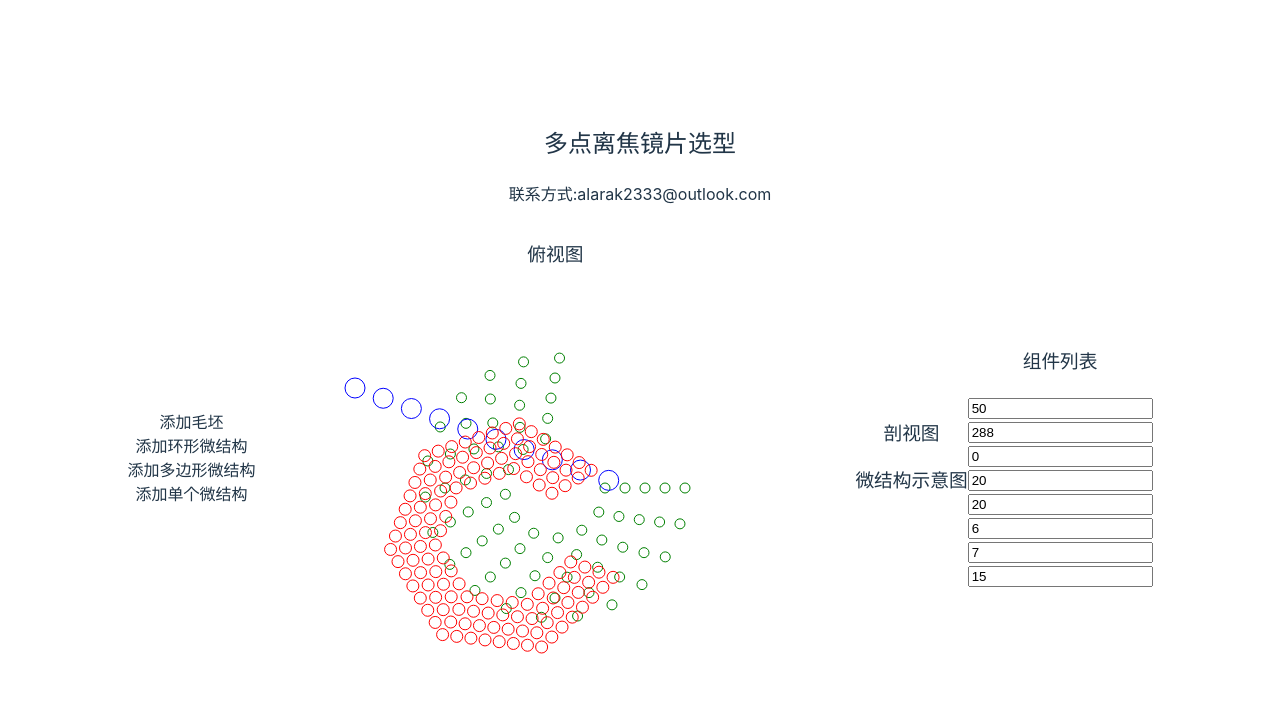
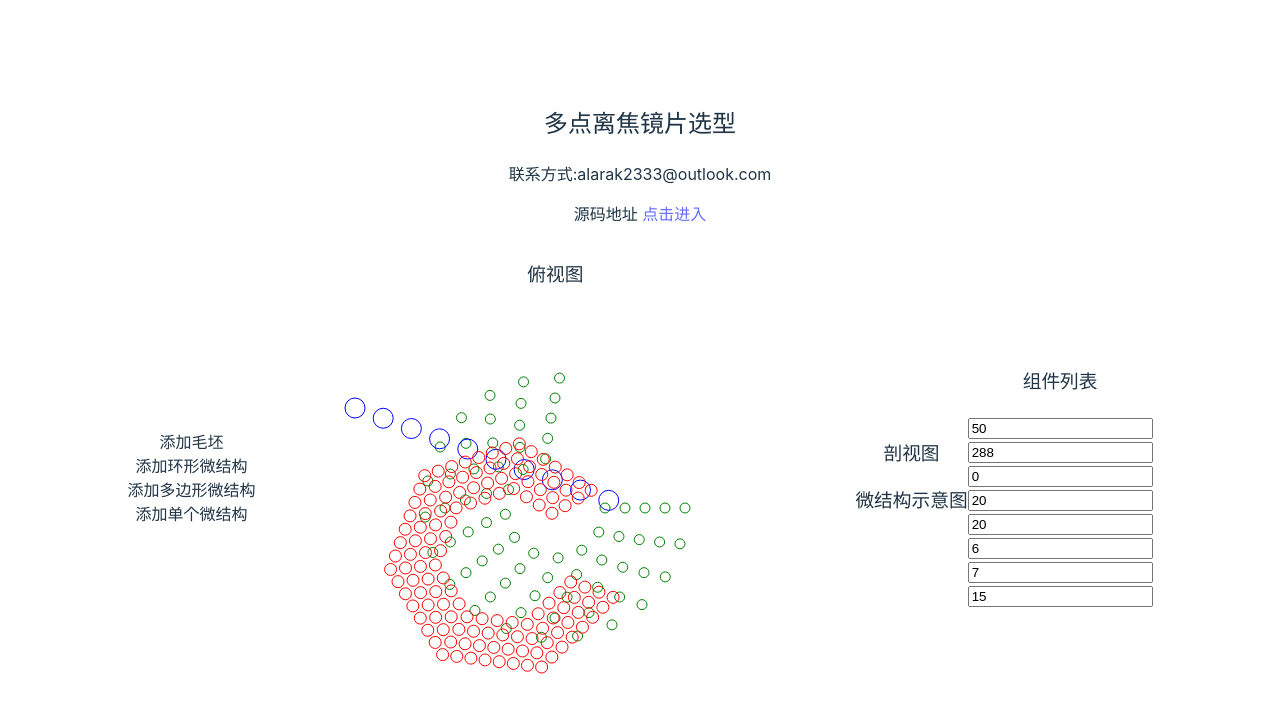
Before and after one commit to alarak233/lens_selection, a Vue app: page / in a window 1280 px wide. Shown: the top 712 px of the page. Built offline with nearby package versions, Linux system fonts and the light colour scheme.

Commit message:
添加仓库地址

```diff
--- a/src/App.vue
+++ b/src/App.vue
@@ -42,6 +42,7 @@ const polygon_data1: Polygon_data = reactive({
   <div>
     <h2>多点离焦镜片选型</h2>
     <p>联系方式:alarak2333@outlook.com</p>
+    <p>源码地址 <a href="https://github.com/alarak233/lens_selection">点击进入</a></p>
   </div>
   <div class="div_inline">
     <div>
```
Also changed, not shown: 5 other files (tests, documents, lock files or other folders).
